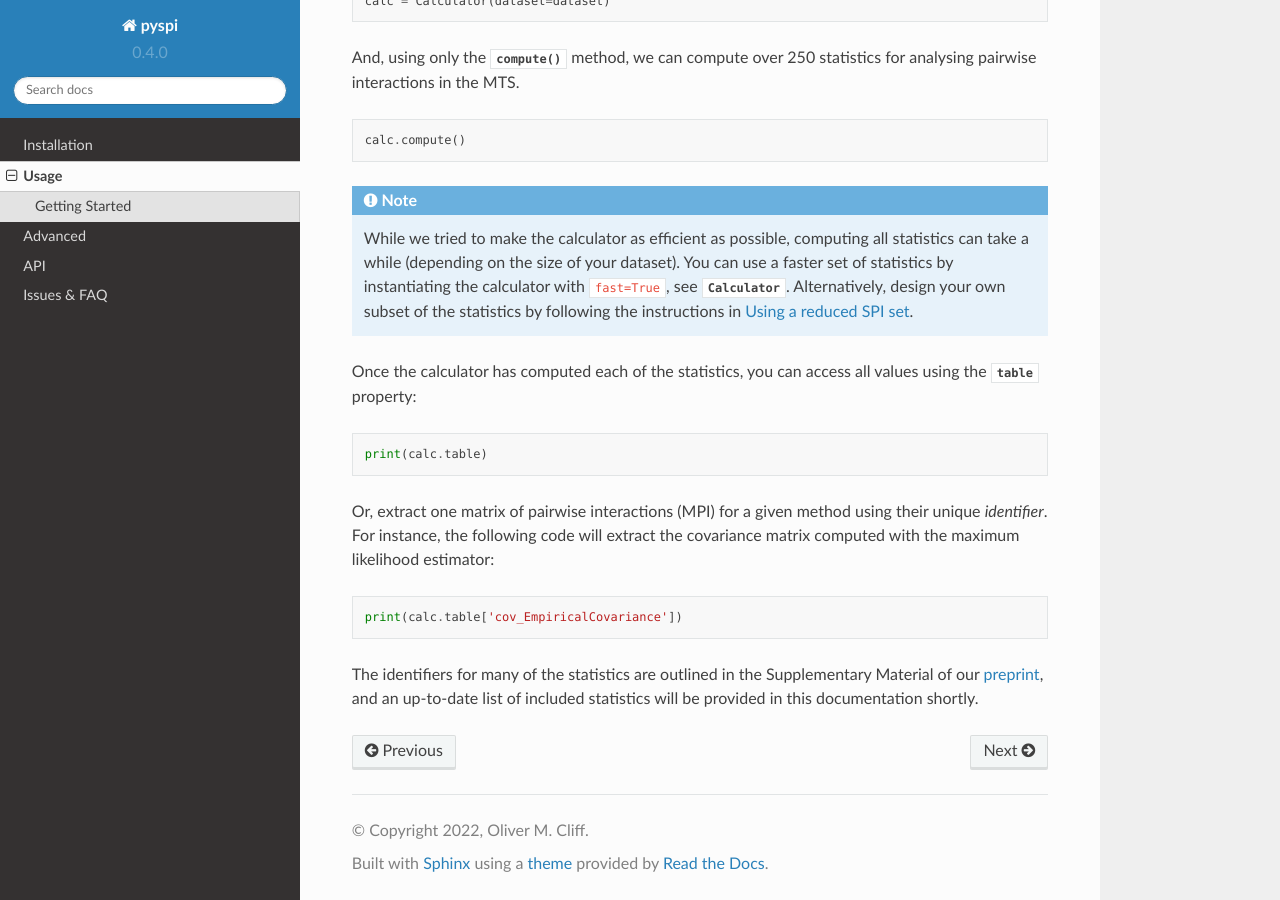
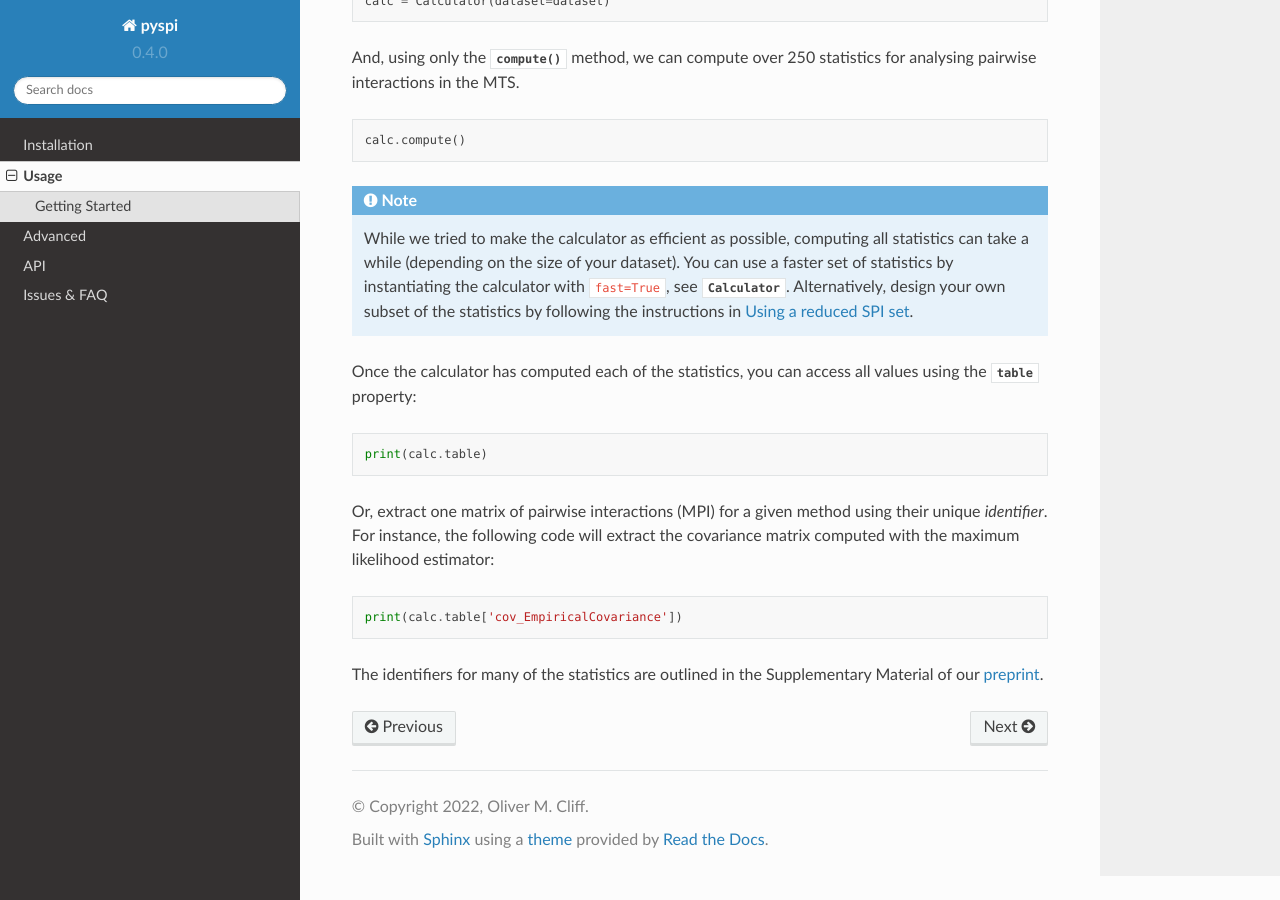
Before and after one commit to DynamicsAndNeuralSystems/pyspi, a Sphinx documentation site: the page built from docs/source/usage.rst, in a window 1280 px wide and 900 px high, scrolled down 592 px. Built offline with Sphinx 7.4.7 and the Read the Docs theme 2.0.0, drawn with Linux system fonts in a browser that asks for light colours.

Commit message:
Update usage.rst

```diff
--- a/docs/source/usage.rst
+++ b/docs/source/usage.rst
@@ -52,4 +52,4 @@ For instance, the following code will extract the covariance matrix computed wit
 
    print(calc.table['cov_EmpiricalCovariance'])
 
-The identifiers for many of the statistics are outlined in the Supplementary Material of our `preprint <https://arxiv.org/abs/2201.11941>`_, and an up-to-date list of included statistics will be provided in this documentation shortly.
+The identifiers for many of the statistics are outlined in the Supplementary Material of our `preprint <https://arxiv.org/abs/2201.11941>`_.
```
